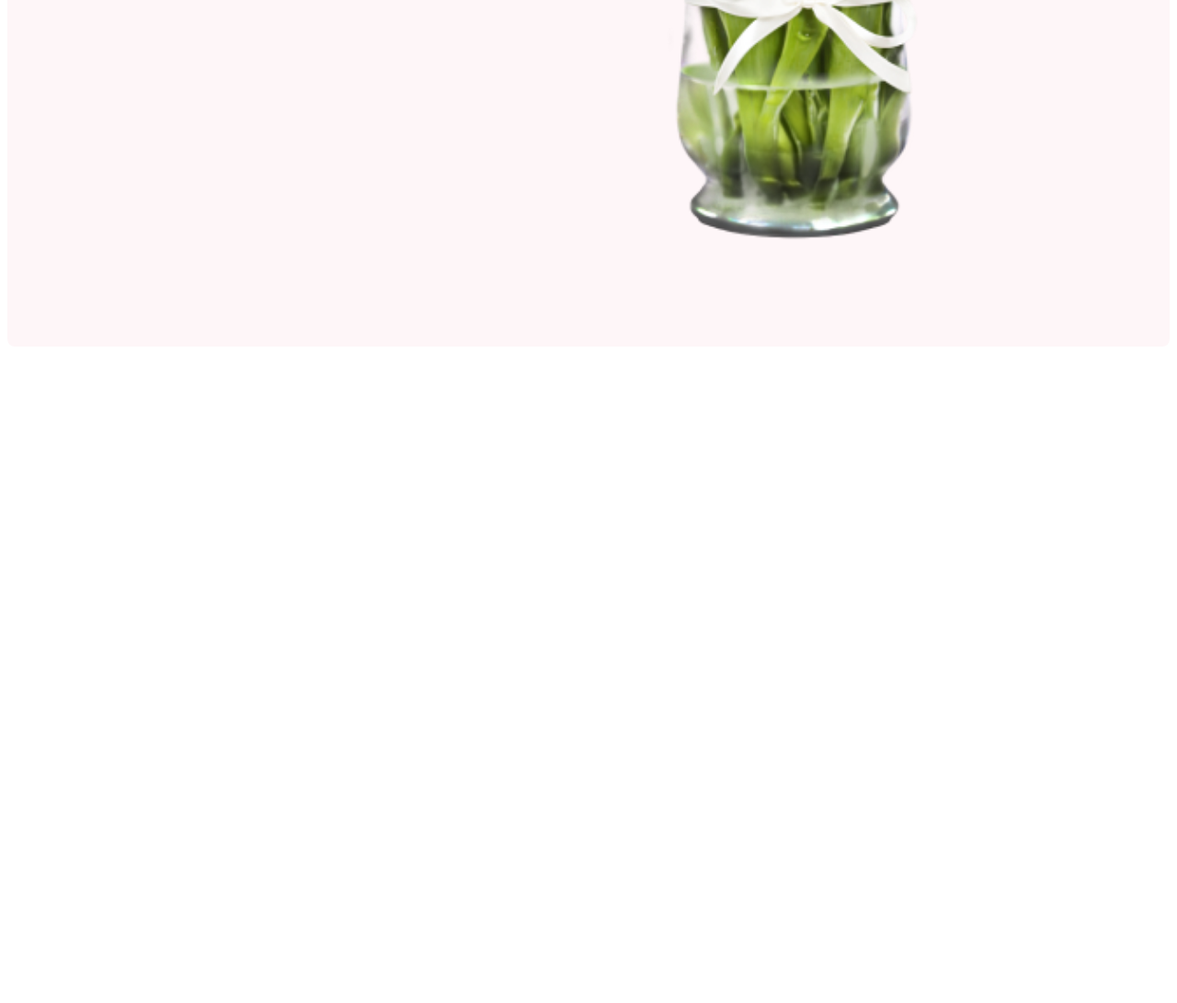
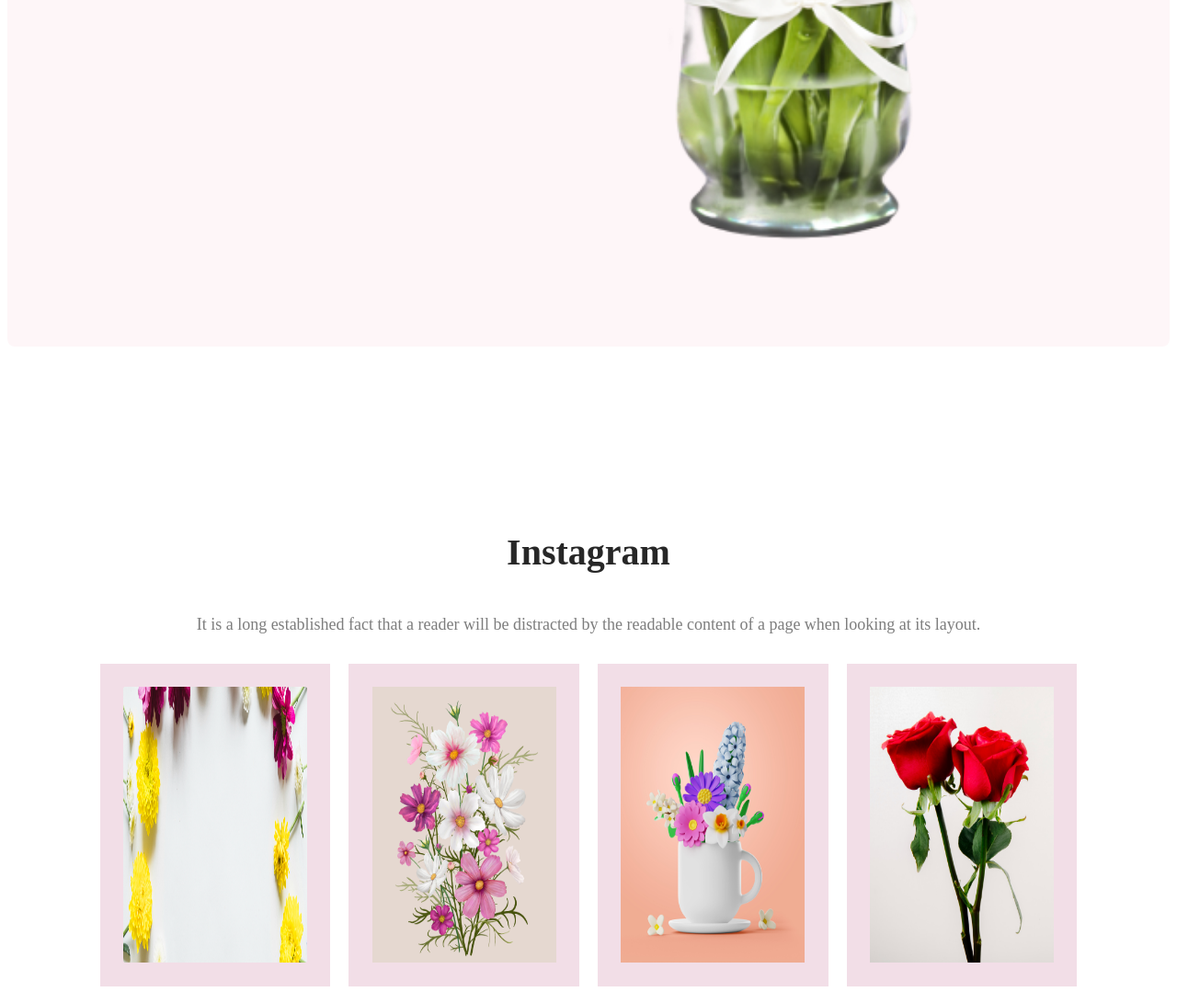
Before and after one commit to mehediprogrammar/figma-project-1, a plain HTML site: page index.html in a window 1280 px wide. Shown: the part 2644-3735 px from the top of the page at 92% size. Before the commit the page ends 3029 px from the top, so only its background shows below. Drawn offline with Linux system fonts and the light colour scheme.

Commit message:
added section-4

```diff
--- a/index.html
+++ b/index.html
@@ -54,7 +54,18 @@
        </section>
 
        <section class="thrid">
-
+                <div class="bacso-data">
+                     <div class="title-p">
+                      <h3 class="instagram">Instagram</h3>
+                      <p class="gp">It is a long established fact that a reader will be distracted by the readable content of a page when looking at its layout.</p>
+                     </div>
+                     <div class="img-box">
+                      <img src="Flower Asset/Rectangle 9.png" alt="">
+                      <img src="Flower Asset/Rectangle 4.png" alt="">
+                      <img src="Flower Asset/Rectangle 5.png" alt="">
+                      <img src="Flower Asset/Rectangle 6.png" alt="">
+                     </div>
+                </div>
        </section>
 
        <section class="forth">
--- a/style/blog.css
+++ b/style/blog.css
@@ -125,3 +125,39 @@
 font-weight: 400;
 
 }
+/* this is a main section-3 style */
+.thrid{
+    margin-top: 200px;
+}
+.instagram{
+    color: #272727;
+text-align: center;
+font-size: 40px;
+font-weight: 800;
+
+}
+.gp{
+    color: rgba(39, 39, 39, 0.60);
+text-align: center;
+font-size: 18px;
+font-weight: 400;
+line-height: 30px; /* 166.667% */
+}
+.img-box{
+    display: flex;
+    justify-content: center;
+    align-items: center;
+}
+.img-box img{
+    width: 200px;
+    height: 300px;
+    padding: 2%;
+    background: rgba(167, 33, 98, 0.15);
+    margin:10px ;
+    cursor: pointer;
+    transition: 400ms;
+}
+
+.forth{
+
+}
```
